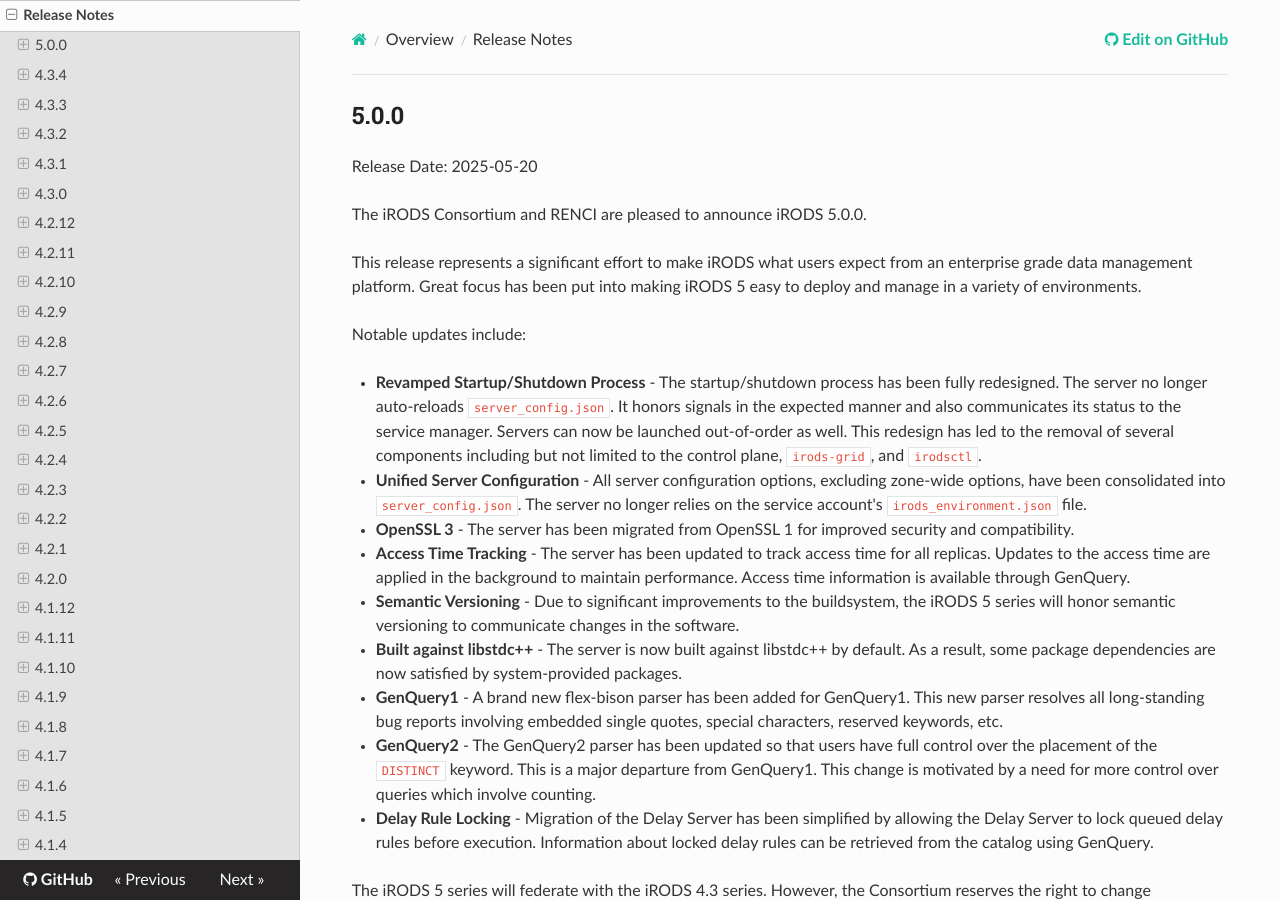
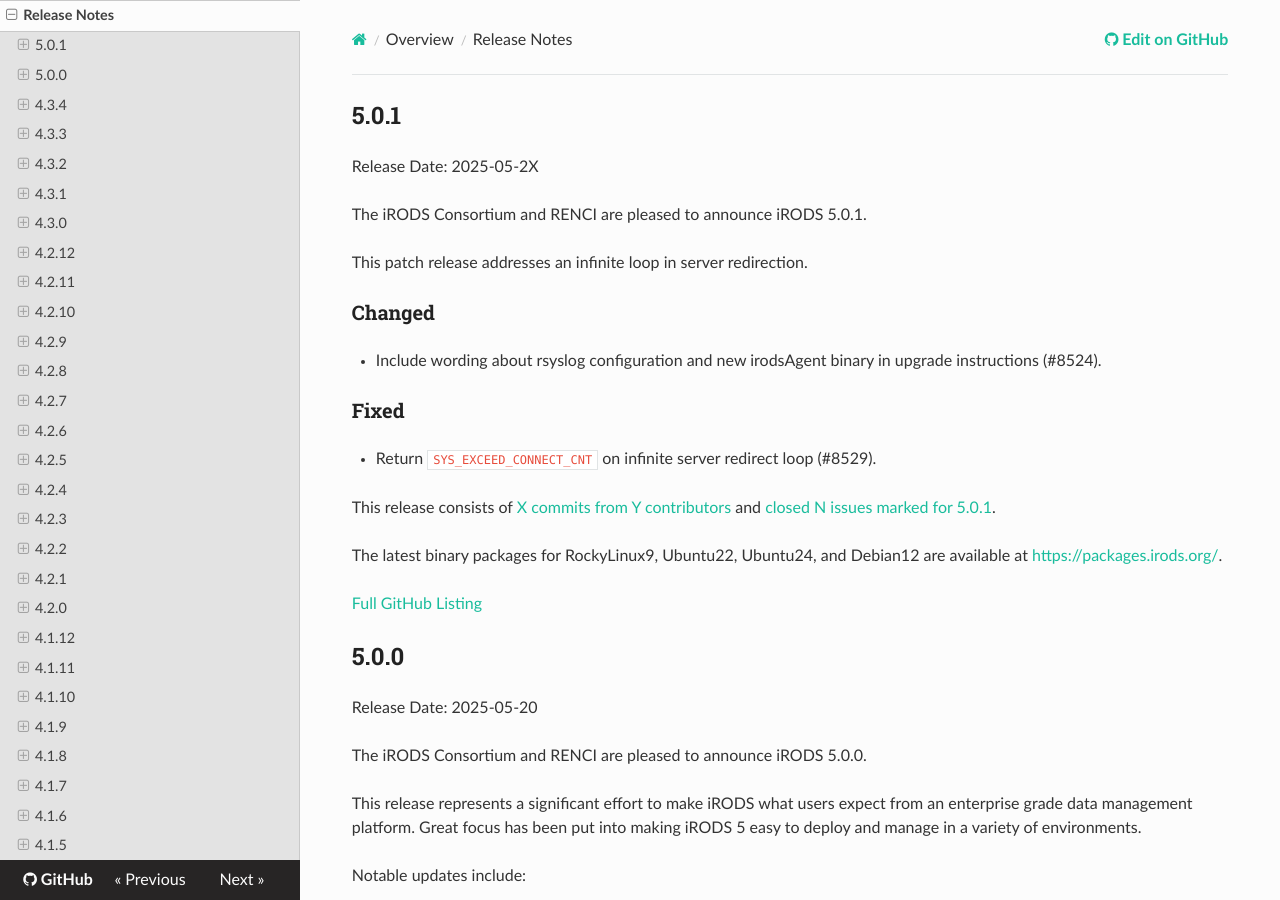
Before and after one commit to irods/irods_docs, an MkDocs documentation site: the page built from docs/release_notes.md, in a window 1280 px wide and 900 px high. Built offline with MkDocs 1.6.1, drawn with Linux system fonts in a browser that asks for light colours; nearby versions of some CDN libraries.

Commit message:
[irods/irods ?] Add release notes for 5.0.1

```diff
--- a/docs/release_notes.md
+++ b/docs/release_notes.md
@@ -1,4 +1,26 @@
 #
+
+## 5.0.1
+
+Release Date: 2025-05-2X
+
+The iRODS Consortium and RENCI are pleased to announce iRODS 5.0.1.
+
+This patch release addresses an infinite loop in server redirection.
+
+### Changed
+
+- Include wording about rsyslog configuration and new irodsAgent binary in upgrade instructions (#8524).
+
+### Fixed
+
+- Return `SYS_EXCEED_CONNECT_CNT` on infinite server redirect loop (#8529).
+
+This release consists of [X commits from Y contributors](https://github.com/irods/irods/compare/5.0.0...5.0.1) and [closed N issues marked for 5.0.1](https://github.com/irods/irods/issues?q=milestone%3A5.0.1).
+
+The latest binary packages for RockyLinux9, Ubuntu22, Ubuntu24, and Debian12 are available at <https://packages.irods.org/>.
+
+[Full GitHub Listing](https://github.com/irods/irods/issues?q=milestone%3A5.0.1)
 
 ## 5.0.0
 
```
